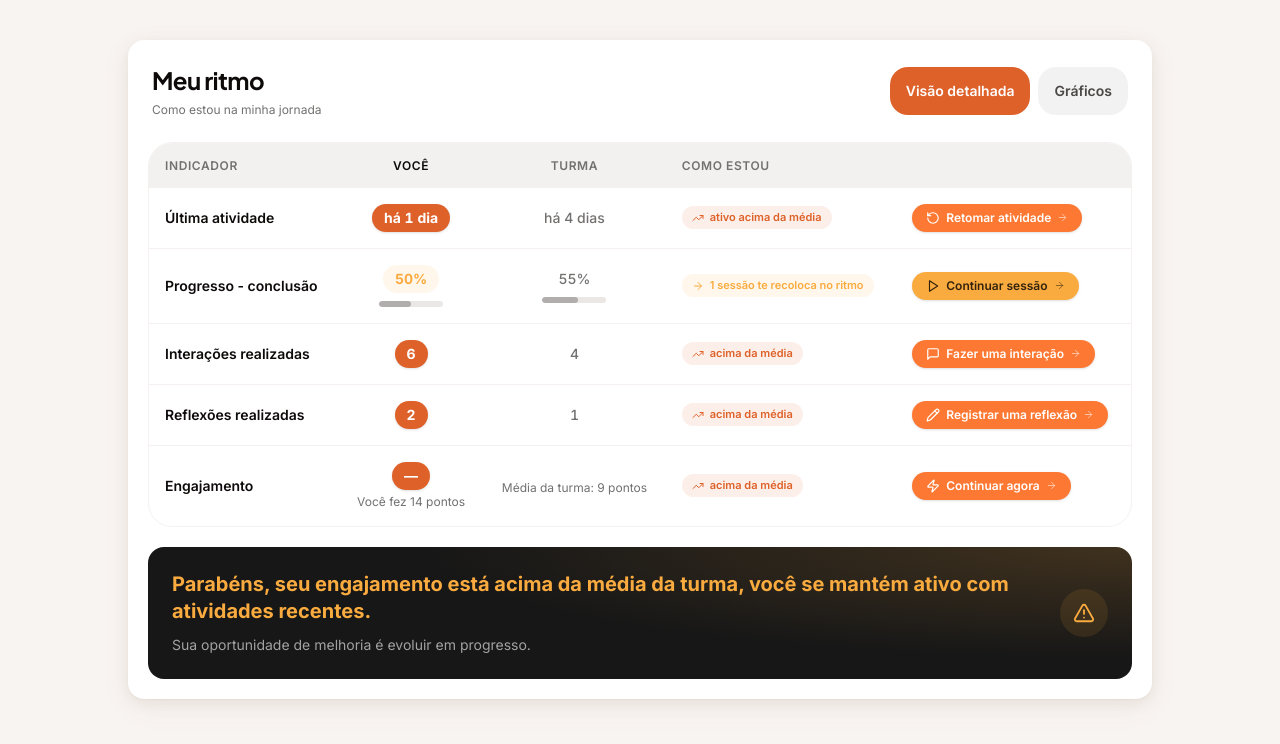
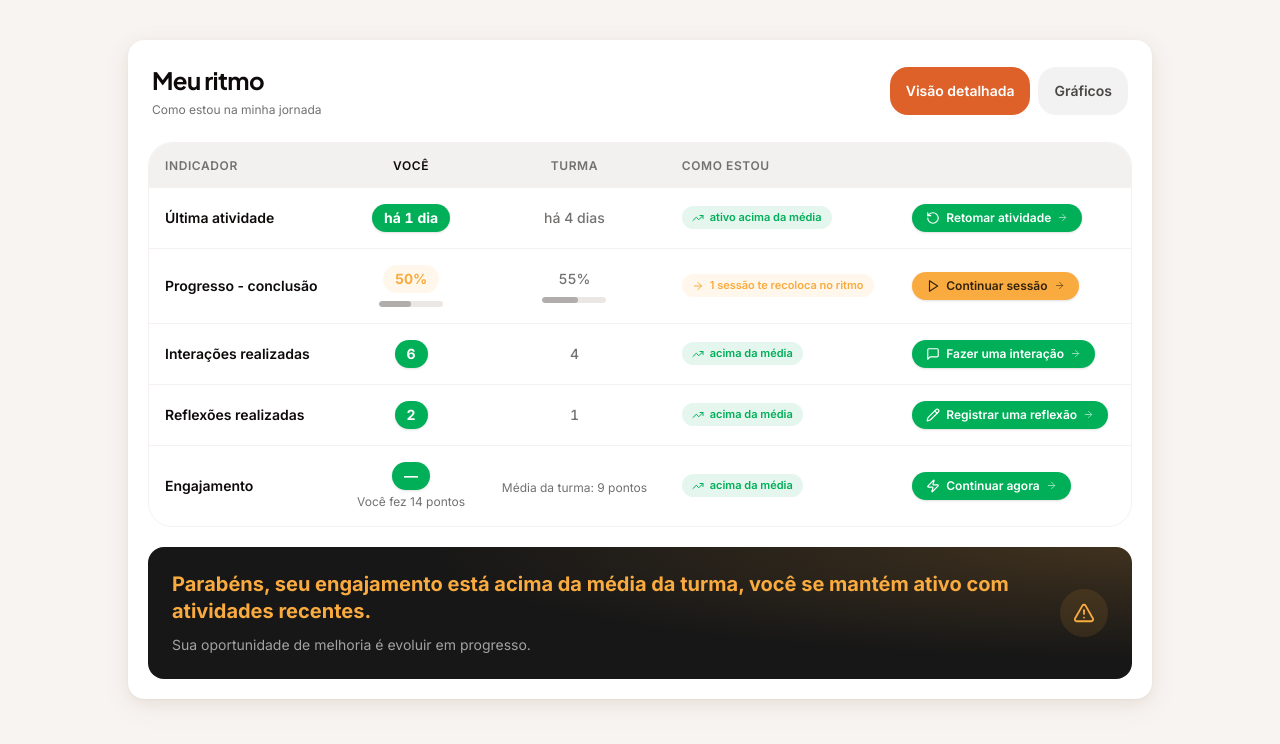
Before and after one commit to eximIA-Ventures/eximia-academy-v2, a Next.js app in the folder apps/web/: page /dev/preview-desempenho in a window 1280 px wide. Shown: the top 744 px of the page. Built offline with nearby package versions, Linux system fonts and the light colour scheme; no server answers.

Commit message:
feat(analytics): Meu ritmo Round 22 -- corrige escopo do Round 21, laranja só no cartão, tabela volta ao verde (SH-1.5)

```diff
--- a/apps/web/src/components/analytics/comparison-insights-table.tsx
+++ b/apps/web/src/components/analytics/comparison-insights-table.tsx
@@ -353,19 +353,27 @@
 // null`. Mesma fonte de verdade de "empate real vs sem dado" do Round 16, reusada — não
 // re-derivo o empate a partir de valores brutos. Amarelo idêntico (`VALUE_PILL.tie` /15).
 //
-// ROUND 21 — WIN: VERDE → LARANJA DE MARCA (Hugo 2026-07-18, screenshot: "tem muito verde,
-// então coloca por padrão no laranja da academy"): num aluno vencendo quase tudo, o verde
-// (`semantic-success`) dominava a tela inteira — chip, pill do valor, botão. Trocado para
-// `cerrado` (o laranja de ação primária que o app já usa, ex. o botão "Visão detalhada" do
-// card). Escopo CONTIDO: só o token usado DENTRO deste componente mudou; `--color-
-// semantic-success` (o token global do design system) foi PRESERVADO intocado — outras telas
-// do app que usam "sucesso"/verde continuam verdes. Onde win colidiria visualmente com `none`
-// (que já é laranja `cerrado-600` desde o Round 12/13) — só no botão de ação (`ACTION_TONE`,
-// ver comentário dedicado abaixo) — win usa o degrau mais claro `cerrado-500`; no chip e no
-// pill do valor não há essa colisão (`none` não produz chip nem pill nesses dois lugares), en-
-// tão ambos usam `cerrado-600` (o laranja "oficial", sem necessidade de diferenciar). Nenhuma
-// mudança na LÓGICA de quando cada tom se aplica (`winnerOf`/`leituraFor`/`behindSeverityOf`
-// intocados) — só a cor do estado `win`.
+// ROUND 21 — WIN: VERDE → LARANJA DE MARCA, HISTÓRICO (Hugo 2026-07-18, screenshot: "tem
+// muito verde, então coloca por padrão no laranja da academy"): num aluno vencendo quase tudo,
+// o verde (`semantic-success`) dominava a tela inteira — chip, pill do valor, botão. O Round 21
+// trocou os 4 pontos (aqui NA TABELA + o cartão de resumo) para `cerrado`, interpretando o
+// pedido como "o componente inteiro". Onde win colidiria visualmente com `none` (que já é
+// laranja `cerrado-600` desde o Round 12/13) — só no botão de ação (`ACTION_TONE`) — win usou
+// o degrau mais claro `cerrado-500`.
+//
+// ROUND 22 — CORREÇÃO DE ESCOPO (Hugo 2026-07-18, "cara, o laranja era só na frase. o resto
+// era para manter verde"): o Round 21 interpretou LARGO DEMAIS — o pedido original era só
+// sobre o CARTÃO de resumo (a manchete/glow do Round 20), não sobre a TABELA inteira. Isto é
+// uma correção de INTERPRETAÇÃO do orquestrador, não um novo pedido do Hugo revertendo uma
+// decisão de design sua (documentado com essa honestidade — ver Change Log). NESTA TABELA, win
+// VOLTA a ser verde (`semantic-success`) em TODOS os 4 pontos que o Round 21 tinha mudado aqui
+// (`WIN_BG`/`BAR_WIN_FILL`, `LEITURA_CHIP.win`, `ACTION_TONE.win`) — idêntico ao estado
+// pré-Round-21. O laranja cerrado PERMANECE, mas SÓ no cartão de resumo
+// (`RITMO_TONE_STYLE.win` em student-home-card.tsx), a única peça que o Hugo realmente pediu.
+// A distinção de degrau `cerrado-500`/`cerrado-600` (criada no Round 21 para win/none não
+// colidirem no botão de ação) deixa de existir NESTA TABELA — win não é mais cerrado aqui, e
+// `none` nunca teve chip/pill, então não havia colisão nenhuma antes do Round 21 (o "problema"
+// que o degrau resolveu só existiu porque o Round 21 introduziu win-cerrado onde não devia).
 //
 // Pure presentation. Card-less: o container (StudentHomeCard) é dono do Card,
 // do subtítulo e do toggle Visão detalhada/Gráficos. Labels parametrizáveis:
@@ -389,21 +397,16 @@ import {
 import Link from "next/link"
 import { DEFAULT_CONTINUE_HREF } from "./student-comparison-view"
 
-// ROUND 21 (Hugo 2026-07-18, screenshot: "tem muito verde, então coloca por padrão no
-// laranja da academy") — `win` deixou de ser `--color-semantic-success` (verde) e passou a
-// ser `--color-cerrado-600`, o MESMO laranja de marca já usado no botão "Visão detalhada"
-// (`SEG_ACTIVE_BG` em student-home-card.tsx é literalmente `oklch(0.64 0.17 42)`, o mesmo
-// valor de `--color-cerrado-600` — não é uma cor nova, é o laranja de ação primária que o
-// app já usa em outro lugar). Escopo deliberadamente CONTIDO: isto reColore `win` só DENTRO
-// deste componente (a tabela "Meu ritmo"); o token global `--color-semantic-success` NÃO foi
-// tocado, então qualquer outra tela do app que use "sucesso"/verde continua verde — mudar o
-// token global afetaria toda vitória/sucesso do design system inteiro, um blast radius fora
-// do pedido do Hugo (ele pediu o COMPONENTE, não o design system).
-const WIN_BG = "var(--color-cerrado-600)"
+// ROUND 21 (histórico) — `win` virou `--color-cerrado-600` (laranja) aqui, interpretando o
+// pedido do Hugo como "o componente inteiro". ROUND 22 — CORREÇÃO DE ESCOPO ("o laranja era
+// só na frase, o resto era para manter verde"): revertido para `--color-semantic-success`
+// (verde), o estado ORIGINAL de antes do Round 21. O laranja cerrado sobrevive só no cartão
+// de resumo (`RITMO_TONE_STYLE.win`, student-home-card.tsx) — ver comentário datado acima.
+const WIN_BG = "var(--color-semantic-success)"
 const WIN_TEXT = "#ffffff"
 const BAR_TRACK = "var(--color-bg-hover)"
 const BAR_FILL = "rgba(0, 0, 0, 0.25)"
-const BAR_WIN_FILL = "var(--color-cerrado-600)"
+const BAR_WIN_FILL = "var(--color-semantic-success)" // ROUND 22 — revertido do laranja (Round 21)
 
 /** Which side wins an indicator. null = tie, missing, or a no-winner column. */
 type Winner = "subject" | "reference" | null
@@ -695,12 +698,10 @@ const LEITURA_CHIP: Record<
   Exclude<Leitura["tone"], "none">,
   { className: string; Icon: LucideIcon }
 > = {
-  // ROUND 21 — win: verde (`semantic-success`) → laranja de marca (`cerrado-600`), mesmo
-  // par `/10` + texto sólido já usado por behind-mild (o par `cerrado-600/10` já existe
-  // 104× no app, garantido escaneado — mesma disciplina do Round 16). `none` não tem chip
-  // (cai no fallback de texto plano em `LeituraChip`, ver abaixo), então não há colisão
-  // visual aqui entre win e none neste elemento específico.
-  win: { className: "bg-cerrado-600/10 text-cerrado-600", Icon: TrendingUp },
+  // ROUND 21 (histórico) → ROUND 22 (correção de escopo, "o laranja era só na frase"): win
+  // volta a ser verde (`semantic-success`) NESTA TABELA — o laranja cerrado sobrevive só no
+  // cartão de resumo (RITMO_TONE_STYLE.win, student-home-card.tsx).
+  win: { className: "bg-semantic-success/10 text-semantic-success", Icon: TrendingUp },
   tie: { className: "bg-semantic-warning/15 text-semantic-warning", Icon: Minus },
   "behind-mild": {
     className: "bg-semantic-warning/10 text-semantic-warning",
@@ -769,9 +770,9 @@ function LeituraChip({ leitura, testid }: { leitura: Leitura; testid: string })
  * active, transição) escritas à mão, para não perder o que o DS dava de graça no Round 11.
  *
  * CONTRASTE POR TOM (WCAG, lightness dos tokens em theme.css):
- *   • win     → ROUND 21: era semantic-success (oklch L 0.65, verde), agora cerrado-500
- *     (oklch L 0.72, laranja) → texto BRANCO (contraste OK, mesmo par já usado 22× no app
- *     em `bg-cerrado-500`/`text-cerrado-500`).
+ *   • win     → ROUND 21 tinha trocado para cerrado-500 (laranja); ROUND 22 REVERTEU para
+ *     semantic-success (oklch L 0.65, verde) — correção de escopo, ver bloco datado abaixo.
+ *     → texto BRANCO (contraste OK).
  *   • behind-severe → semantic-error (oklch L 0.6) → texto BRANCO.
  *   • none    → cerrado-600 (oklch L 0.64) → texto BRANCO.
  *   • behind-mild → semantic-warning (oklch L 0.8, CLARO) → texto PRETO (text-black/80),
@@ -779,22 +780,20 @@ function LeituraChip({ leitura, testid }: { leitura: Leitura; testid: string })
  *     (analytics-dashboard.tsx usa fundo warning + texto escuro). Nunca branco sobre âmbar.
  *   • tie     → neutro sólido do DS (bg-bg-elevated + border) com texto primário, para o
  *     empate não gritar cor semântica; ainda uma pill de peso, mas cromática-neutra.
- * FAMÍLIA DE COR (ROUND 21 — laranja=win, âmbar/vermelho=atrás, neutro=empate,
- * cerrado=fallback): é a lógica central de leitura do produto desde o Round 3 — SÓ a cor
- * do estado `win` mudou (verde→laranja, pedido do Hugo, "tem muito verde"), a lógica de
- * QUANDO cada tom se aplica não se toca. O que também muda é só a SATURAÇÃO/peso (tintado
- * /10 → sólido 100%), não a família.
+ * FAMÍLIA DE COR (verde=win, âmbar/vermelho=atrás, neutro=empate, cerrado=fallback): é a
+ * lógica central de leitura do produto desde o Round 3, não se toca. O que muda é só a
+ * SATURAÇÃO/peso (tintado /10 → sólido 100%), não a família.
  *
- * WIN × NONE, AMBIGUIDADE RESOLVIDA (ROUND 21): win e none são AMBOS laranja/cerrado agora
- * (antes win=verde, none=laranja, sem colisão). No CHIP (`LEITURA_CHIP`) e no PILL do valor
- * (`ValueCell`/`WIN_BG`) não há colisão real — `none` nunca produz chip nem pill nesses dois
- * lugares (ver `LeituraChip`/`subjectPillFor`, ambos excluem "none"). SÓ aqui, no botão de
- * AÇÃO (`ACTION_TONE`, que cobre os 5 tons via `Record<Leitura["tone"], string>`), win e
- * none colidiriam se os dois usassem `cerrado-600` — por isso win usa o degrau MAIS CLARO
- * `cerrado-500` (oklch L 0.72, "laranja vibrante de vitória") e none PERMANECE em
- * `cerrado-600` (oklch L 0.64, "laranja neutro de fallback", inalterado). Mesma família,
- * shade levemente distinto — o mesmo dispositivo "1 token, saturação/degrau diferente" que
- * distingue tie de behind-mild desde o Round 14/15, aplicado aqui a win vs none.
+ * ROUND 21→22 — WIN×NONE, HISTÓRICO DE UMA AMBIGUIDADE QUE NÃO EXISTE MAIS AQUI: o Round 21
+ * tinha trocado `win` para laranja/cerrado NESTA TABELA, o que colidiria com `none` (também
+ * cerrado desde o Round 12/13) — resolvido lá com um degrau mais claro (`cerrado-500` p/ win
+ * vs `cerrado-600` p/ none). O Round 22 corrigiu o escopo (o Hugo só queria laranja no
+ * CARTÃO de resumo, não na tabela — "o resto era para manter verde") e reverteu `win` para
+ * verde AQUI. Com win verde de novo, a colisão nunca existiu de verdade nesta tabela — o
+ * degrau `-500`/`-600` foi um remendo para um problema que o próprio Round 21 introduziu ao
+ * interpretar largo demais; ele NÃO sobrevive aqui. A distinção de degrau permanece só onde
+ * ainda é relevante: o cartão de resumo (`RITMO_TONE_STYLE`, student-home-card.tsx) nunca
+ * teve essa colisão para começo de conversa (`none` lá é branco neutro, não cerrado).
  *
  * RELAÇÃO COR↔TOM (Round 7) PRESERVADA: `ACTION_TONE` indexado por `leitura.tone`, mesma
  * fonte de verdade que colore o chip. PRESERVADO: universalidade (Round 6), ícone semântico
@@ -818,12 +817,12 @@ const ACTION_TONE: Record<Leitura["tone"], string> = {
   // ≈ 0.44 sobre branco) e ainda mais suave que o sólido `/100` do behind-mild (0.63). Reusar
   // um valor já no CSS gerado é a garantia de que renderiza — não depende de o scanner ter
   // pego uma opacidade nova. Texto `text-black/70` (o par exato do precedente).
-  // ROUND 21 — win: verde → laranja de marca. `cerrado-500` (não `-600`) DE PROPÓSITO: `none`
-  // já usa `cerrado-600` (fallback neutro, ver abaixo); se win usasse o MESMO degrau, o botão
-  // "vencendo" e o botão "sem dado" ficariam visualmente idênticos. `cerrado-500` é um degrau
-  // mais claro/vibrante da MESMA família (oklch L 0.72 vs L 0.64), já usado 22× em
-  // `bg-cerrado-500` no app — reusa o token, não inventa cor nova, resolve a ambiguidade.
-  win: "bg-cerrado-500 text-white",
+  // ROUND 21 (histórico): win virou "bg-cerrado-500 text-white" (laranja, degrau mais claro
+  // que o cerrado-600 do fallback `none`, para os dois não colidirem). ROUND 22 — CORREÇÃO DE
+  // ESCOPO ("o laranja era só na frase, o resto era para manter verde"): revertido para
+  // verde. Sem win-cerrado nesta tabela, a colisão com `none` deixa de existir — o degrau
+  // `-500` não é mais necessário aqui.
+  win: "bg-semantic-success text-white",
   tie: "bg-semantic-warning/70 text-black/70",
   "behind-mild": "bg-semantic-warning text-black/80",
   "behind-severe": "bg-semantic-error text-white",
```
Also changed, not shown: apps/web/src/components/analytics/student-home-card.tsx (+7 -0 lines), 2 other files (tests, documents, lock files or other folders).
